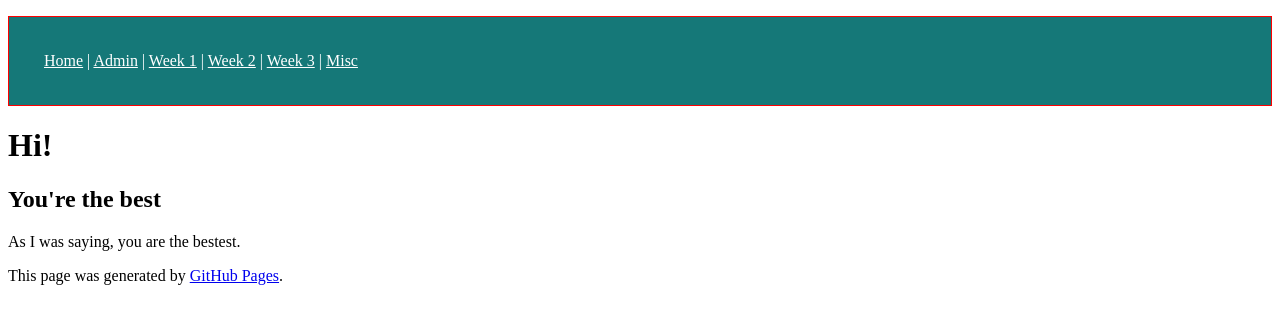
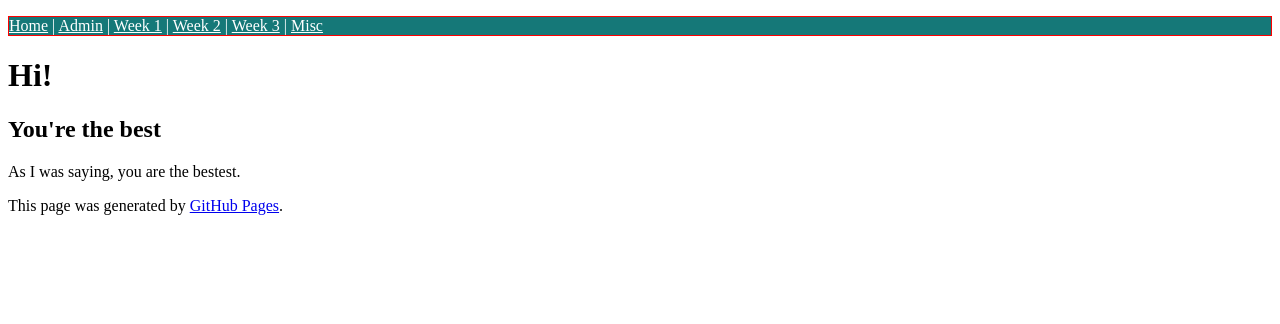
Before and after one commit to siddharthngandhi/siddharthngandhi.github.io, a Jekyll site: the page built from index.md, in a window 1280 px wide. Shown: the top 324 px of the page. Built offline with Jekyll 4.4.1, drawn with Linux system fonts in a browser that asks for light colours.

Commit message:
Update default.html

```diff
--- a/_layouts/default.html
+++ b/_layouts/default.html
@@ -4,7 +4,7 @@
     <style>
     p.ex1 {
      border: 1px solid red;
-     padding: 35px;
+     padding: 0px;
     }
   </style>
 
```
